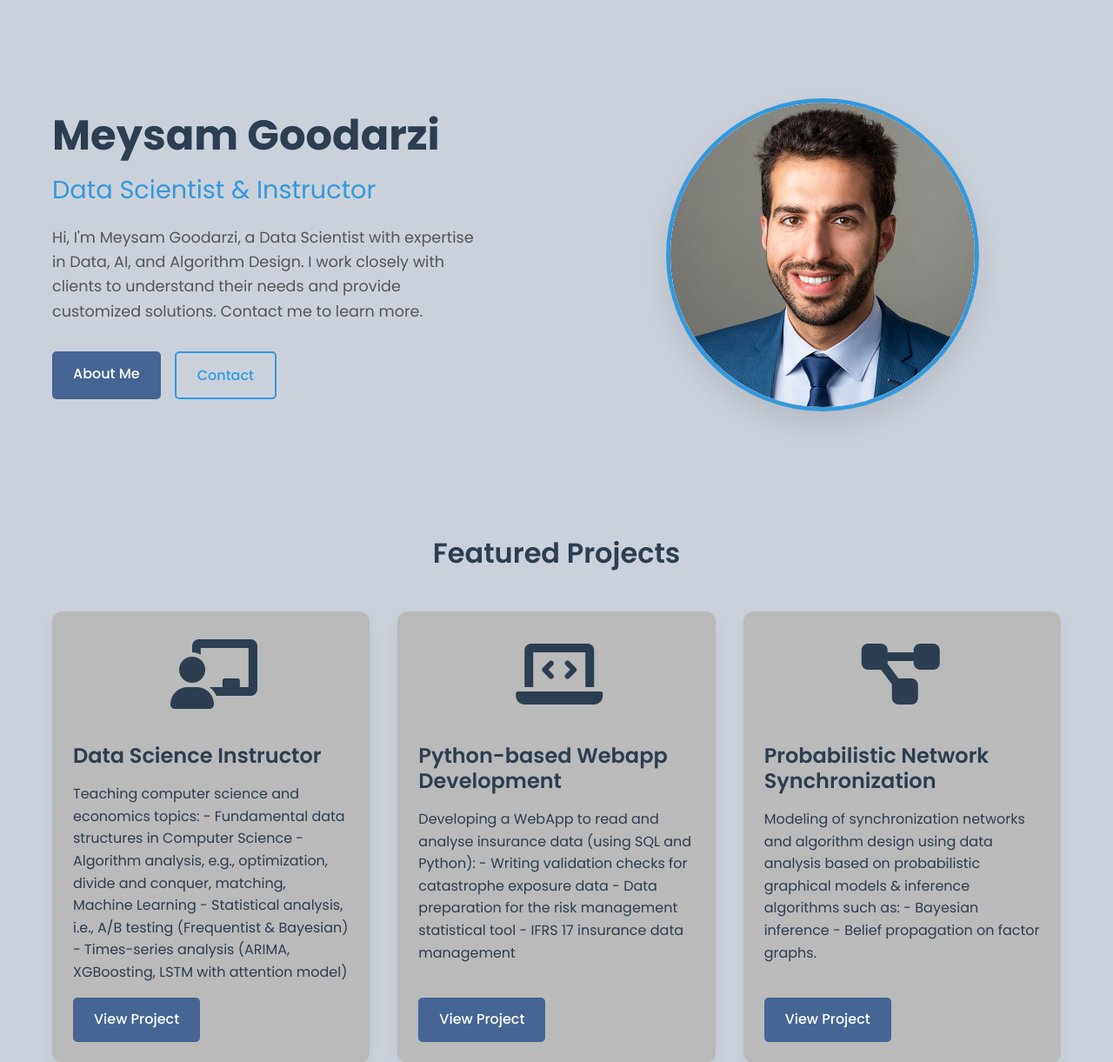
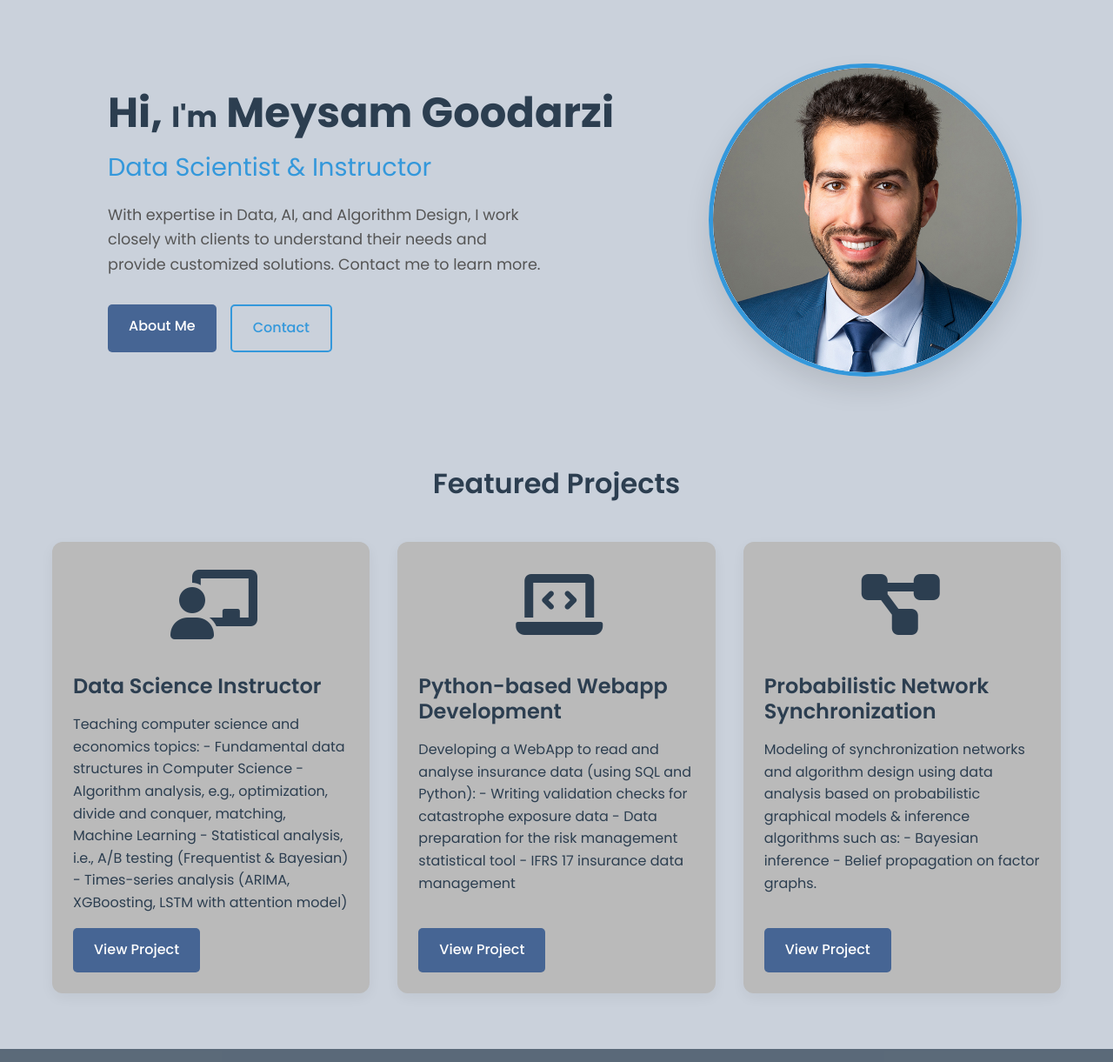
Before and after one commit to meysamgdz/my_website, a Flask app: page / in a window 1280 px wide. Shown: the part 63-1284 px from the top of the page at 87% size. Run offline with Flask 3, Linux system fonts and the light colour scheme; parts of the project's set-up code (start-up, migrations or seed data) failed here and were passed over.

Commit message:
Update spacing in the pages

```diff
--- a/templates/contact.html
+++ b/templates/contact.html
@@ -36,7 +36,7 @@
 {% block styles %}
 <style>
     .contact-section {
-        padding: 2rem 0;
+        padding: 0rem 0;
     }
     .contact-section h1 {
         text-align: center;
--- a/templates/index.html
+++ b/templates/index.html
@@ -6,9 +6,9 @@
 <section class="hero">
     <div class="hero-content">
         <div class="hero-text">
-            <h1>Meysam Goodarzi</h1>
+            <h1>Hi, <span class="smaller-text">I'm</span> Meysam Goodarzi</h1>
             <h2>Data Scientist & Instructor</h2>
-            <p>Hi, I'm Meysam Goodarzi, a Data Scientist with expertise in Data, AI, and Algorithm Design. I work
+            <p>With expertise in Data, AI, and Algorithm Design, I work
                 closely with clients to understand their needs and provide customized solutions.
                 Contact me to learn more.</p>
             <div class="hero-buttons">
@@ -44,15 +44,19 @@
 {% block styles %}
 <style>
     .hero {
-        padding: 5rem 0;
+        padding: 2.5rem 0;
     }
     .hero-content {
         display: flex;
         align-items: center;
         gap: 4rem;
+        margin-left: 4rem;
     }
     .hero-text {
         flex: 1;
+    }
+    .smaller-text {
+    font-size: 0.7em; /* adjust as needed (e.g., 0.7em, 16px, etc.) */
     }
     .hero-image {
         flex: 1;
@@ -78,6 +82,7 @@
         font-weight: 700;
         margin-bottom: 1rem;
         color: #2c3e50;
+        white-space: nowrap;
     }
     .hero h2 {
         font-size: 1.8rem;
--- a/templates/projects.html
+++ b/templates/projects.html
@@ -21,7 +21,7 @@
 {% block styles %}
 <style>
     .projects-section {
-        padding: 2rem 0;
+        padding: 0rem 0;
     }
     .projects-section h1 {
         text-align: center;
--- a/templates/services.html
+++ b/templates/services.html
@@ -22,7 +22,7 @@
 {% block styles %}
 <style>
     .services-section {
-        padding: 4rem 0;
+        padding: 0rem 0;
     }
     .services-section h1 {
         text-align: center;
--- a/templates/testimonials.html
+++ b/templates/testimonials.html
@@ -27,7 +27,7 @@
 {% block styles %}
 <style>
     .testimonials-section {
-        padding: 4rem 0;
+        padding: 0rem 0;
     }
     .testimonials-section h1 {
         text-align: center;
```
